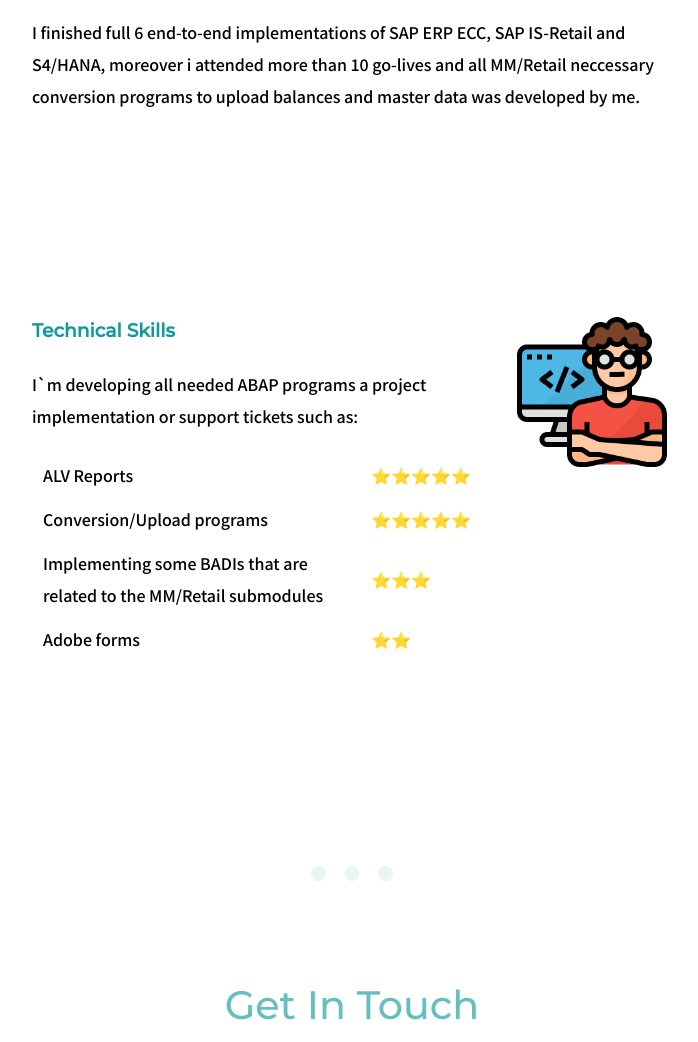
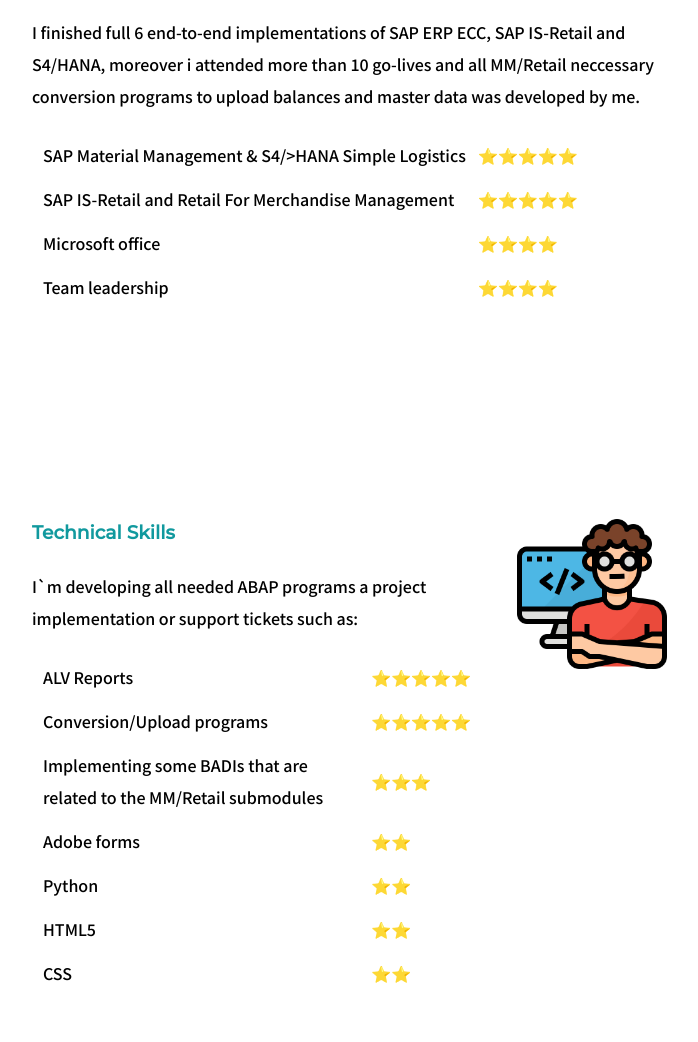
Before and after one commit to Abdallah-Galal/CV, a plain HTML site: page index.html in a window 1280 px wide. Shown: the part 1704-2746 px from the top of the page, without its empty margins (288-986 px from the left). Drawn offline with Linux system fonts and the light colour scheme.

Commit message:
Add files via upload

```diff
--- a/index.html
+++ b/index.html
@@ -33,6 +33,24 @@
         <h3>Functional Skills</h3>
         <p class="sap-text-description">I finished full 6 end-to-end implementations of SAP ERP ECC, SAP IS-Retail and S4/HANA,
           moreover i attended more than 10 go-lives and all MM/Retail neccessary conversion programs to upload balances and master data was developed by me.</p>
+          <table cellspacing="10">
+          <tr>
+          <td>SAP Material Management & S4/>HANA Simple Logistics</td>
+          <td>⭐️⭐️⭐️⭐️⭐️</td>
+          </tr>
+          <tr>
+          <td>SAP IS-Retail and Retail For Merchandise Management</td>
+          <td>⭐️⭐️⭐️⭐️⭐️</td>
+          </tr>
+          <tr>
+          <td>Microsoft office</td>
+          <td>⭐️⭐️⭐️⭐️</td>
+          </tr>
+          <tr>
+            <td>Team leadership</td>
+            <td>⭐️⭐️⭐️⭐️</td>
+          </tr>
+          </table>
       </div>
       <div class="technical-skill-row">
         <img class="code-image" src="images/programmer.png" alt="programmer image">
@@ -53,6 +71,18 @@
         </tr>
         <tr>
           <td>Adobe forms</td>
+          <td>⭐️⭐️</td>
+        </tr>
+        <tr>
+          <td>Python</td>
+          <td>⭐️⭐️</td>
+        </tr>
+        <tr>
+          <td>HTML5</td>
+          <td>⭐️⭐️</td>
+        </tr>
+        <tr>
+          <td>CSS</td>
           <td>⭐️⭐️</td>
         </tr>
         </table>
```
